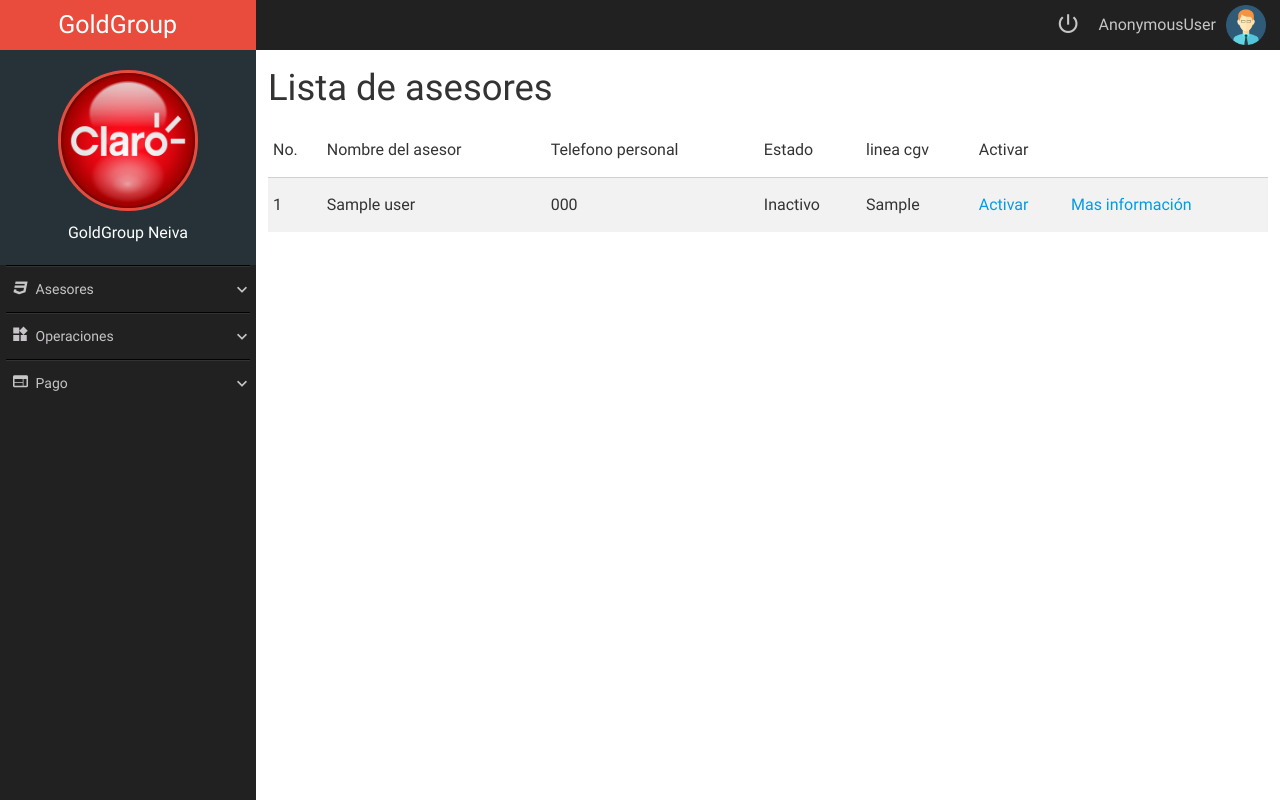
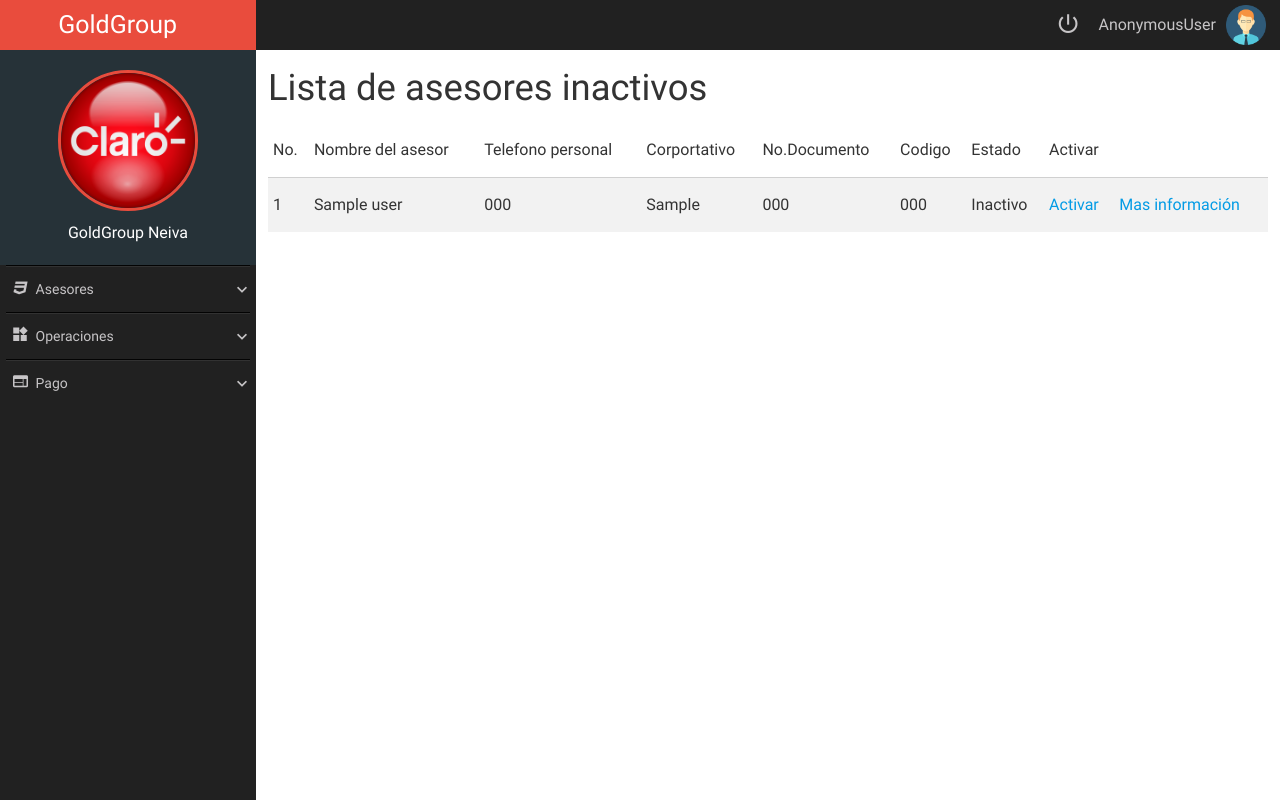
Before and after one commit to mimel94/goldgroup, a Django app: template src/templates/admin/salesman/actives_salesman.html in a window 1280 px wide. Run offline with Django 3.2, Linux system fonts and the light colour scheme; the template is opened without the code that fills it: most values are stand-ins (such as "Sample title", 1, 10 or a date in 2020); some libraries are stand-ins or nearby versions.

Commit message:
modified template to add fields number_document, code and change fields name corporativo,so added validations of user active and inactive

```diff
--- a/src/templates/admin/salesman/actives_salesman.html
+++ b/src/templates/admin/salesman/actives_salesman.html
@@ -1,18 +1,20 @@
 {% extends 'baseModuleAdmin/base.html'%}
-{% block title %}Estado de vendedores{% endblock %}
+{% block title %}Estado de asesores{% endblock %}
 {% block content %}
   <div class="row">
     <div class="col s12">
       <table class="responsive-table striped ">
-        <h4>Lista de asesores </h4>
+        <h4>Lista de asesores {% if active %}activos{% else %}inactivos{% endif %} </h4>
         <thead>
           <tr>
             <td>No.</td>
             <td>Nombre del asesor</td>
             <td>Telefono personal</td>
+            <td>Corportativo</td>
+            <td>No.Documento</td>
+            <td>Codigo</td>
             <td>Estado</td>
-            <td>linea cgv</td>
-            <td>{% if salesman.user.is_active %}Desactivar{% else %}Activar{% endif %}</td>
+            <td>{% if active %}Desactivar{% else %}Activar{% endif %}</td>
             <td></td>
           </tr>
         </thead>
@@ -22,8 +24,11 @@
             <td>{{forloop.counter}}</td>
             <td>{{salesman.user.get_full_name}}</td>
             <td>{{salesman.user.phone}}</td>
+            <td>{% if salesman.line_cgv is None %}No tiene {% else %} {{ salesman.line_cgv }}{% endif %}</td>
+            <td>{{salesman.user.number_document}}</td>
+            <td>{%if salesman.code is None %}No tiene{% else %}{{salesman.code}}{% endif %}</td>
             <td>{% if salesman.user.is_active %}Activo {% else %} Inactivo{% endif %}</td>
-            <td>{% if salesman.line_cgv is None %}No tiene {% else %} {{ salesman.line_cgv }}{% endif %}</td>
+
             <td><a href="{% url 'update_state_salesman' salesman.pk%}">{% if salesman.user.is_active %}Desactivar{% else %}Activar{% endif %}</a></td>
             <td><a href="#">Mas información</a></td>
           </tr>
```
